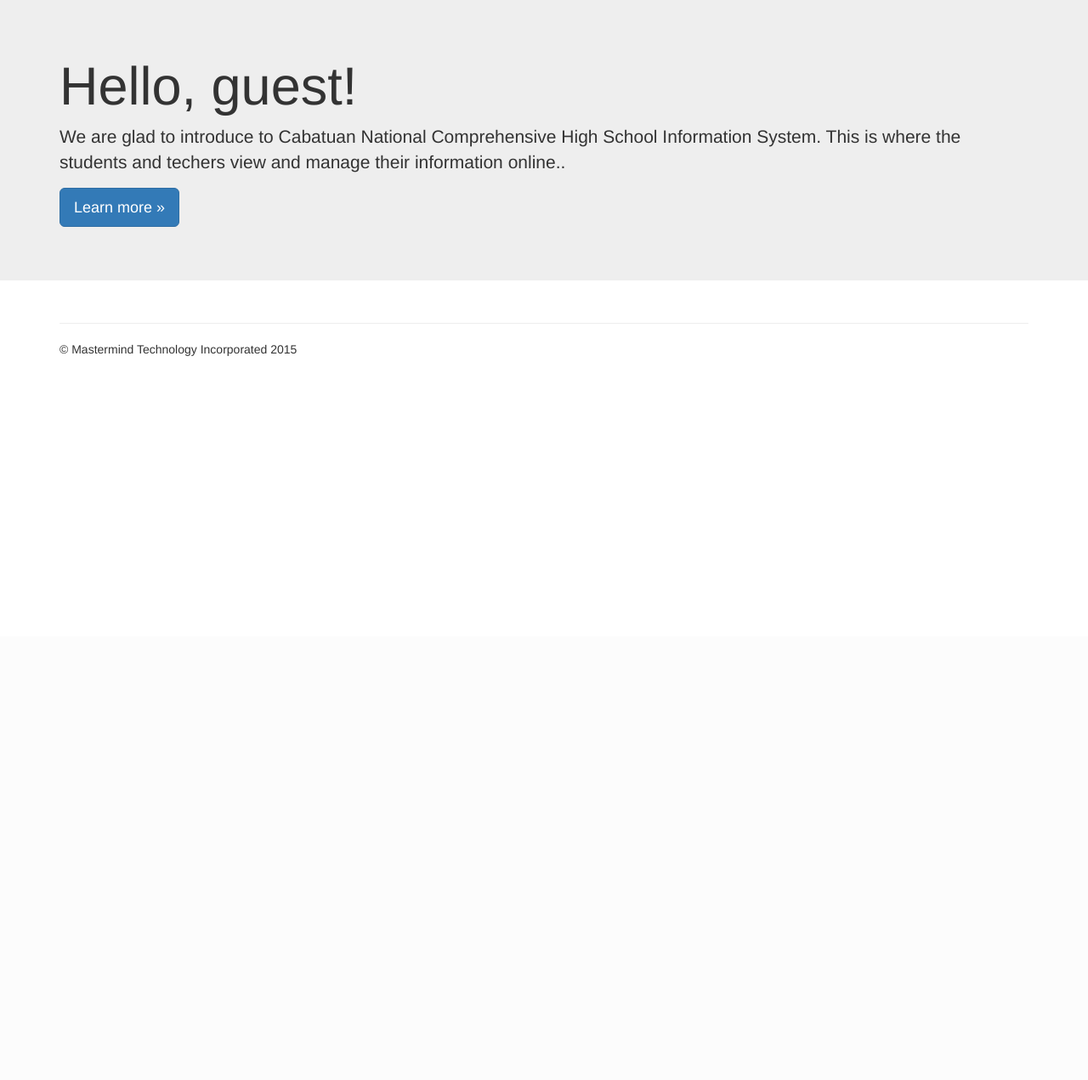
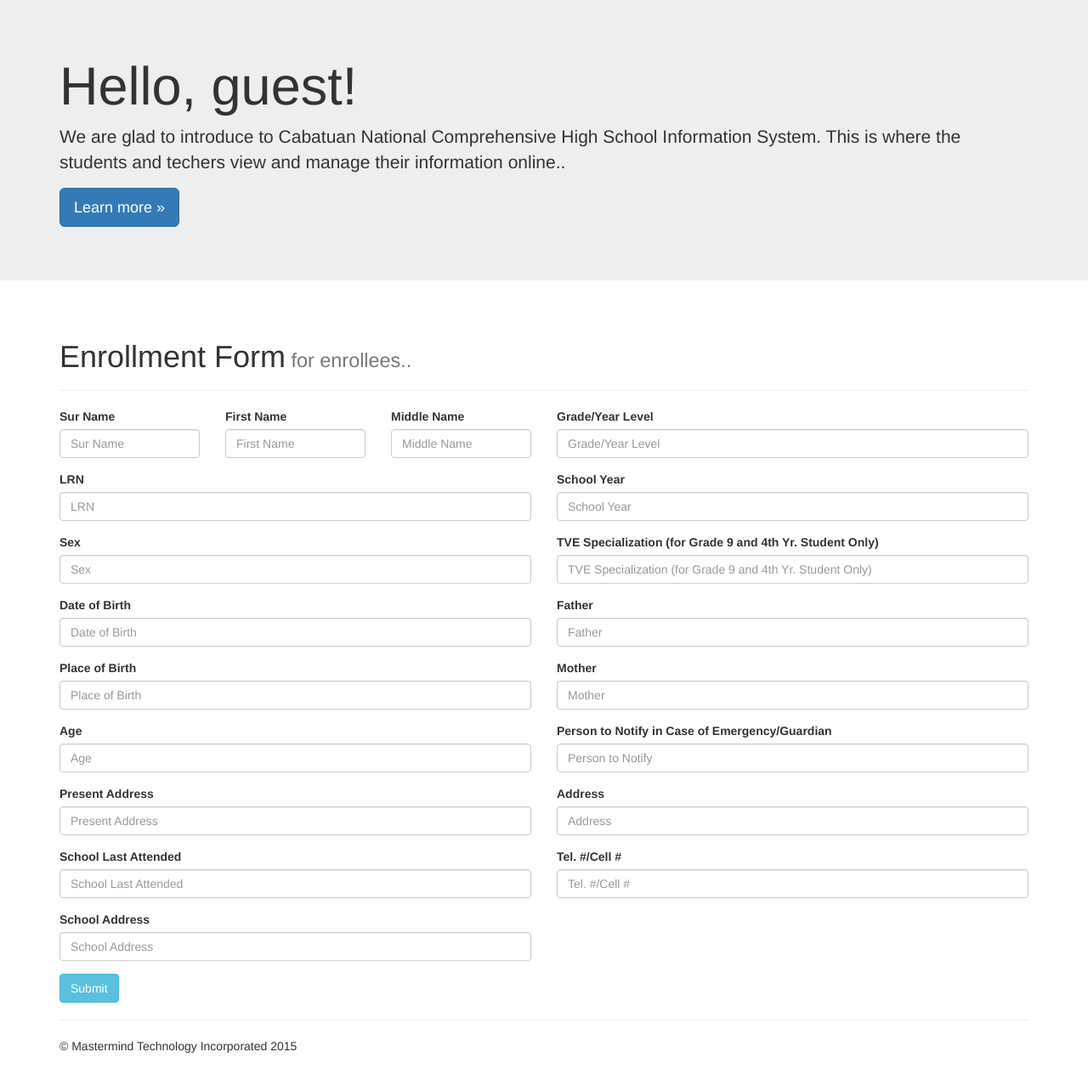
Before and after one commit to bokiii/cabatuan, a CodeIgniter app: page /cabatuan/index.php/login/index in a window 1280 px wide. Shown: the part 51-1322 px from the top of the page at 85% size. Before the commit the page ends 470 px from the top, so only its background shows below. Run offline with CodeIgniter, Linux system fonts and the light colour scheme.

Commit message:
finished setting the login page

```diff
--- a/application/views/login_view.php
+++ b/application/views/login_view.php
@@ -65,7 +65,142 @@
 		</div>
 	</div>
 
+	<div class="container">
+		<div class="row">
+			<div class="col-md-12">
+				<div class="page-header">
+				  <h1>Enrollment Form<small> for enrollees..</small></h1>
+				</div>
+			</div>
+		</div>
 
+	</div>
+
+	<div class="container">
+		<form>
+			<div class="row">
+				<div class="col-md-6">
+
+					<div class="row">
+						<div class="col-md-4">
+							<div class="form-group">
+								<label for="sur_name">Sur Name</label>
+								<input type="text" class="form-control" name="sur_name" id="sur_name" placeholder="Sur Name">
+							</div>
+						</div>
+
+						<div class="col-md-4">
+							<div class="form-group">
+								<label for="first_name">First Name</label>
+								<input type="text" class="form-control" name="first_name" id="first_name" placeholder="First Name">
+							</div>
+
+						</div>
+
+						<div class="col-md-4">
+							<div class="form-group">
+								<label for="middle_name">Middle Name</label>
+								<input type="text" class="form-control" name="middle_name" id="middle_name" placeholder="Middle Name">
+							</div>
+						</div>
+					</div>
+
+					<div class="form-group">
+						<label for="lrn">LRN</label>
+						<input type="text" class="form-control" name="lrn" id="lrn" placeholder="LRN">
+					</div>
+
+					<div class="form-group">
+						<label for="sex">Sex</label>
+						<input type="text" class="form-control" name="sex" id="sex" placeholder="Sex">
+					</div>
+
+					<div class="form-group">
+						<label for="date_of_birth">Date of Birth</label>
+						<input type="text" class="form-control" name="date_of_birth" id="date_of_birth" placeholder="Date of Birth">
+					</div>
+
+					<div class="form-group">
+						<label for="place_of_birth">Place of Birth</label>
+						<input type="text" class="form-control" name="place_of_birth" id="place_of_birth" placeholder="Place of Birth">
+					</div>
+
+					<div class="form-group">
+						<label for="age">Age</label>
+						<input type="text" class="form-control" name="age" id="age" placeholder="Age">
+					</div>
+
+					<div class="form-group">
+						<label for="present_address">Present Address</label>
+						<input type="text" class="form-control" name="present_address" id="present_address" placeholder="Present Address">
+					</div>
+
+					<div class="form-group">
+						<label for="school_last_attended">School Last Attended</label>
+						<input type="text" class="form-control" name="school_last_attended" id="school_last_attended" placeholder="School Last Attended">
+					</div>
+
+					<div class="form-group">
+						<label for="school_address">School Address</label>
+						<input type="text" class="form-control" name="school_address" id="school_address" placeholder="School Address">
+					</div>
+				</div>
+
+				<div class="col-md-6">
+
+					<div class="form-group">
+						<label for="grade_or_year_level">Grade/Year Level</label>
+						<input type="text" class="form-control" name="grade_or_year_level" id="grade_or_year_level" placeholder="Grade/Year Level">
+					</div>
+
+					<div class="form-group">
+						<label for="school_year">School Year</label>
+						<input type="text" class="form-control" name="school_year" id="school_year" placeholder="School Year">
+					</div>
+
+					<div class="form-group">
+						<label for="tve_specialization">TVE Specialization (for Grade 9 and 4th Yr. Student Only)</label>
+						<input type="text" class="form-control" name="tve_specialization" id="tve_specialization" placeholder="TVE Specialization (for Grade 9 and 4th Yr. Student Only)">
+					</div>
+
+					<div class="form-group">
+						<label for="father">Father</label>
+						<input type="text" class="form-control" name="father" id="father" placeholder="Father">
+					</div>
+
+					<div class="form-group">
+						<label for="mother">Mother</label>
+						<input type="text" class="form-control" name="mother" id="mother" placeholder="Mother">
+					</div>
+
+					<div class="form-group">
+						<label for="person_to_notify">Person to Notify in Case of Emergency/Guardian</label>
+						<input type="text" class="form-control" name="person_to_notify" id="person_to_notify" placeholder="Person to Notify">
+					</div>
+
+					<div class="form-group">
+						<label for="address">Address</label>
+						<input type="text" class="form-control" name="address" id="address" placeholder="Address">
+					</div>
+
+					<div class="form-group">
+						<label for="contact_number">Tel. #/Cell #</label>
+						<input type="text" class="form-control" name="contact_number" id="contact_number" placeholder="Tel. #/Cell #">
+					</div>
+
+				</div>
+
+			</div>
+
+			<div class="row">
+				<div class="col-md-12">
+					<button type="submit" class="btn btn-info">Submit</button>
+				</div>
+			</div>
+
+
+		</form>
+	</div>
 
 	<div class="container">
 		<hr>
```
